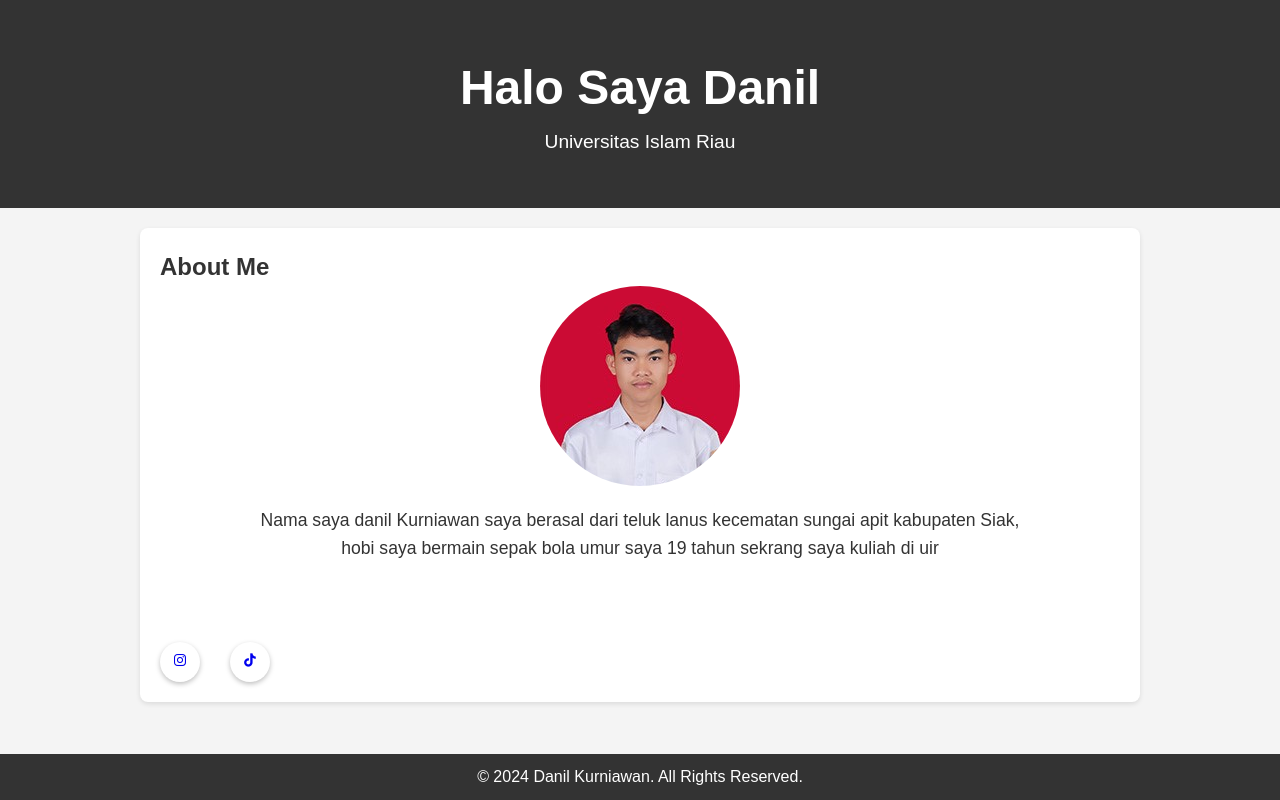
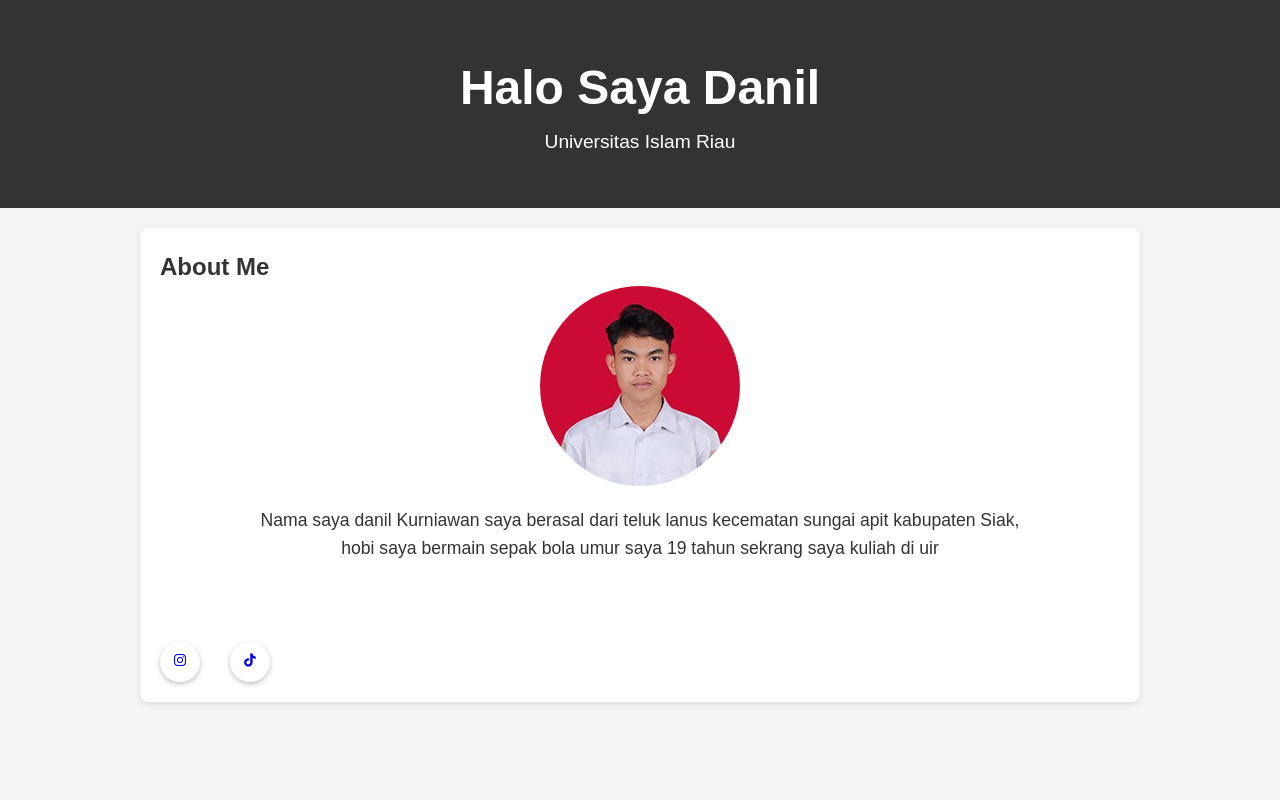
Before and after one commit to olivertokio/Danil, a plain HTML site: page index.html in a window 1280 px wide. Drawn offline with nearby package versions, Linux system fonts and the light colour scheme.

Commit message:
Update index.html

```diff
--- a/index.html
+++ b/index.html
@@ -50,8 +50,5 @@
         <p>LinkedIn: <a href="#">linkedin.com/in/johndoe</a></p>
     </section> -->
 
-    <footer>
-        <p>&copy; 2024 Danil Kurniawan. All Rights Reserved.</p>
-    </footer>
 </body>
 </html>
```
